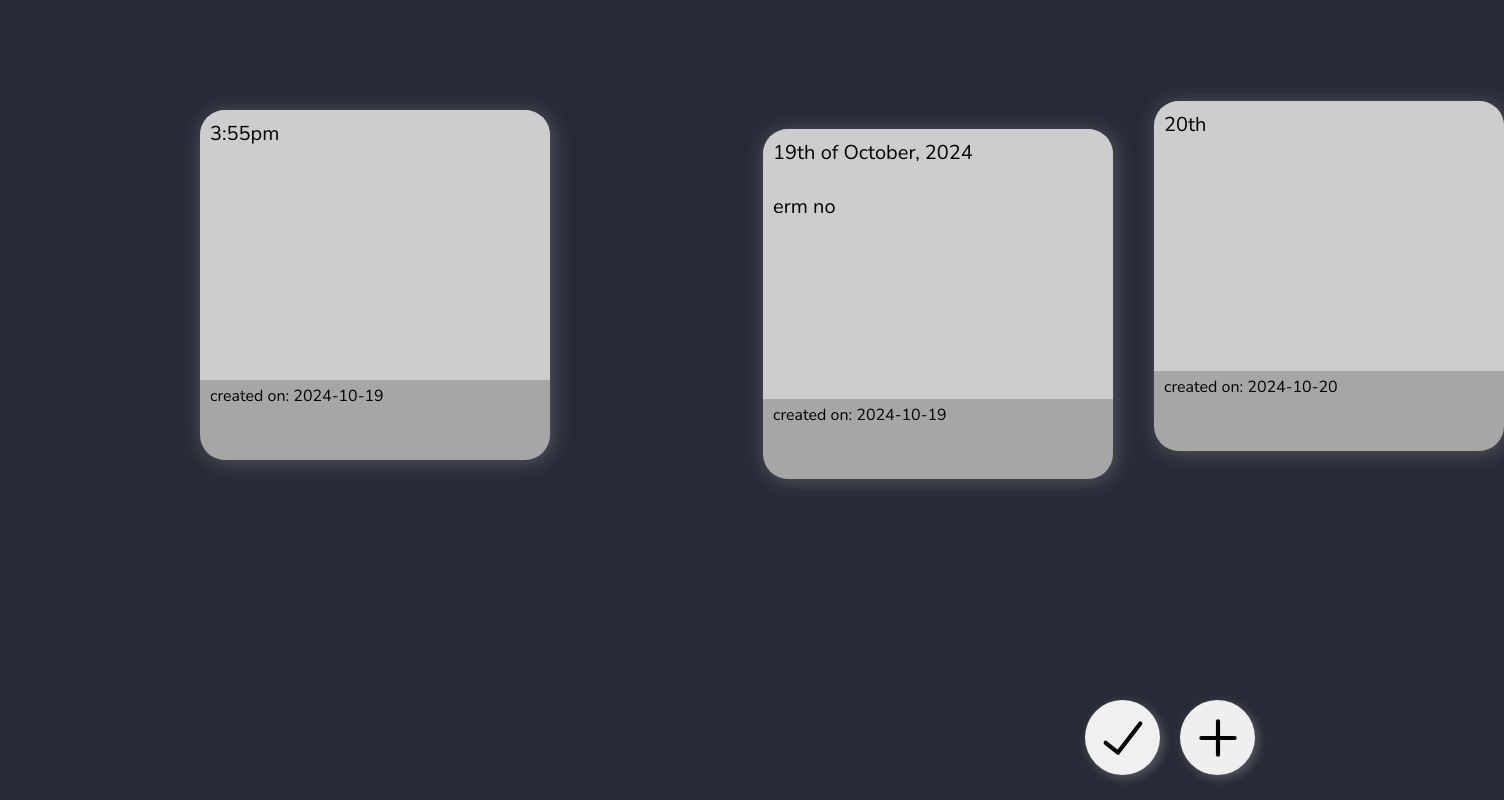
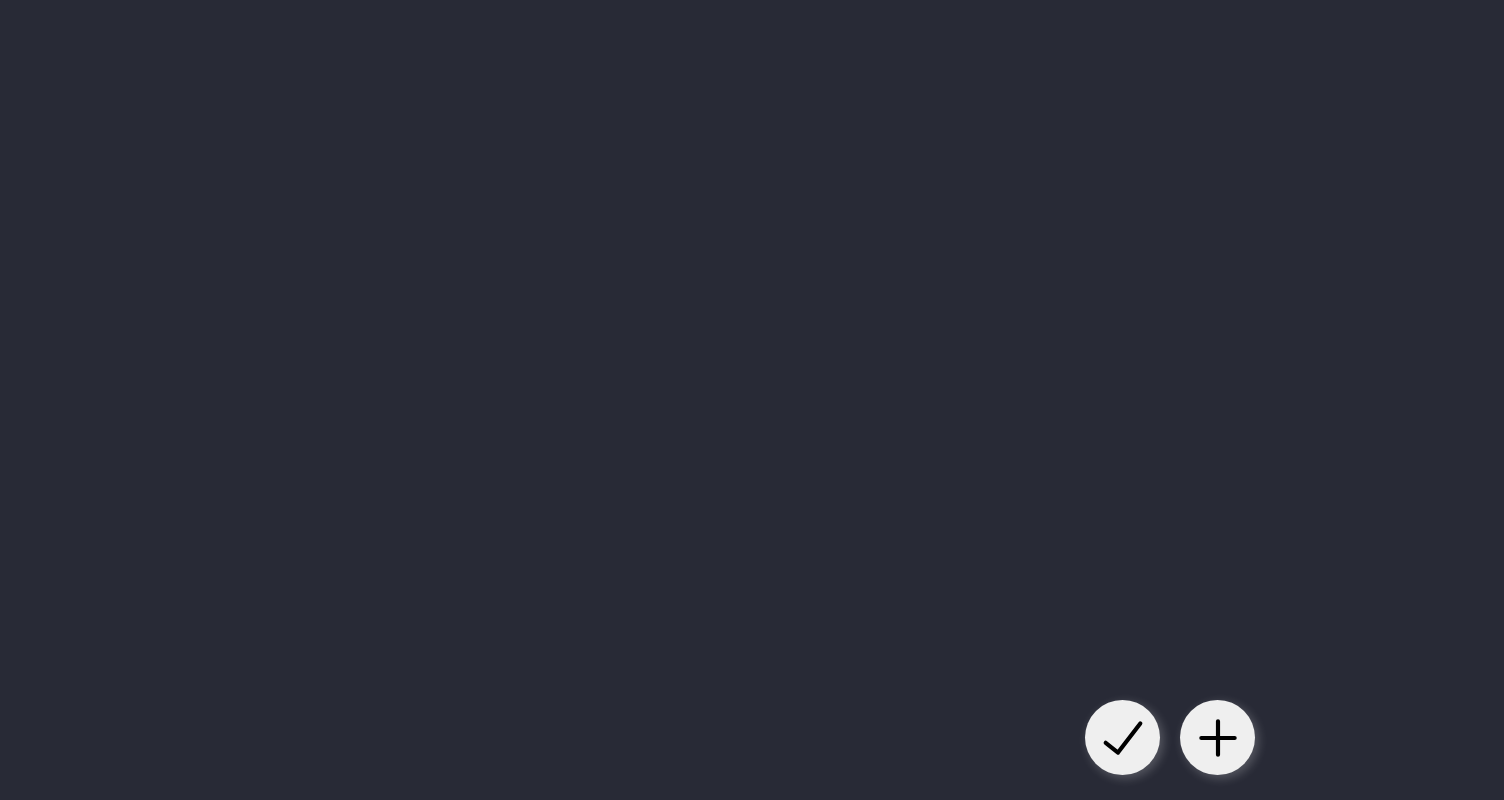
Before and after one commit to 114bft68/sticky-notes, a plain HTML site: page website/index.html in a window 1280 px wide. Shown: the whole page, 1504 px wide, since content can reach past the window. Drawn offline with nearby package versions, Linux system fonts and the light colour scheme.

Commit message:
index.html

```diff
--- a/website/index.html
+++ b/website/index.html
@@ -1,34 +1,14 @@
 <!DOCTYPE html>
 <html lang="en">
-
 <head>
     <title>Sticky Notes</title>
     <meta charset="UTF-8">
     <meta name="viewport" content="width=device-width, initial-scale=1.0, user-scalable=no">
     <link rel="stylesheet" href="style.css">
 </head>
-
 <body>
-    <div class="note" data-moveable="false" style="left: 763px; top: 129px;">
-        <div class="text" name="textarea" contenteditable="true" spellcheck="false" data-moveable="false" style="left: 0px; top: 0px;">19th of October, 2024<div><br></div>
-            <div>erm no</div>
-        </div>
-        <p style="margin-left: 10px; margin-top: 5px; pointer-events: none;">created on: 2024-10-19</p><br>
-        <button class="delete"><img src="delete.svg"></button>
-    </div>
-    <div class="note" data-moveable="false" style="left: 200px; top: 110px;">
-        <div class="text" name="textarea" contenteditable="true" spellcheck="false" data-moveable="false" style="left: 0px; top: 1px;">3:55pm</div>
-        <p style="margin-left: 10px; margin-top: 5px; pointer-events: none;">created on: 2024-10-19</p><br>
-        <button class="delete"><img src="delete.svg"></button>
-    </div>
-    <div class="note" data-moveable="false" style="left: 1154px; top: 101px;">
-        <div class="text" name="textarea" contenteditable="true" spellcheck="false" data-moveable="false" style="left: 1px; top: 0px;">20th</div>
-        <p style="margin-left: 10px; margin-top: 5px; pointer-events: none;">created on: 2024-10-20</p><br>
-        <button class="delete"><img src="delete.svg"></button>
-    </div>
-    <button id="ok" style="background: rgb(240, 240, 240);"><img src="ok.svg"></button>
+    <button id="ok"><img src="ok.svg"></button>
     <button id="add"><img src="add.svg"></button>
     <script src="htmlJS.js"></script>
 </body>
-
 </html>
```
